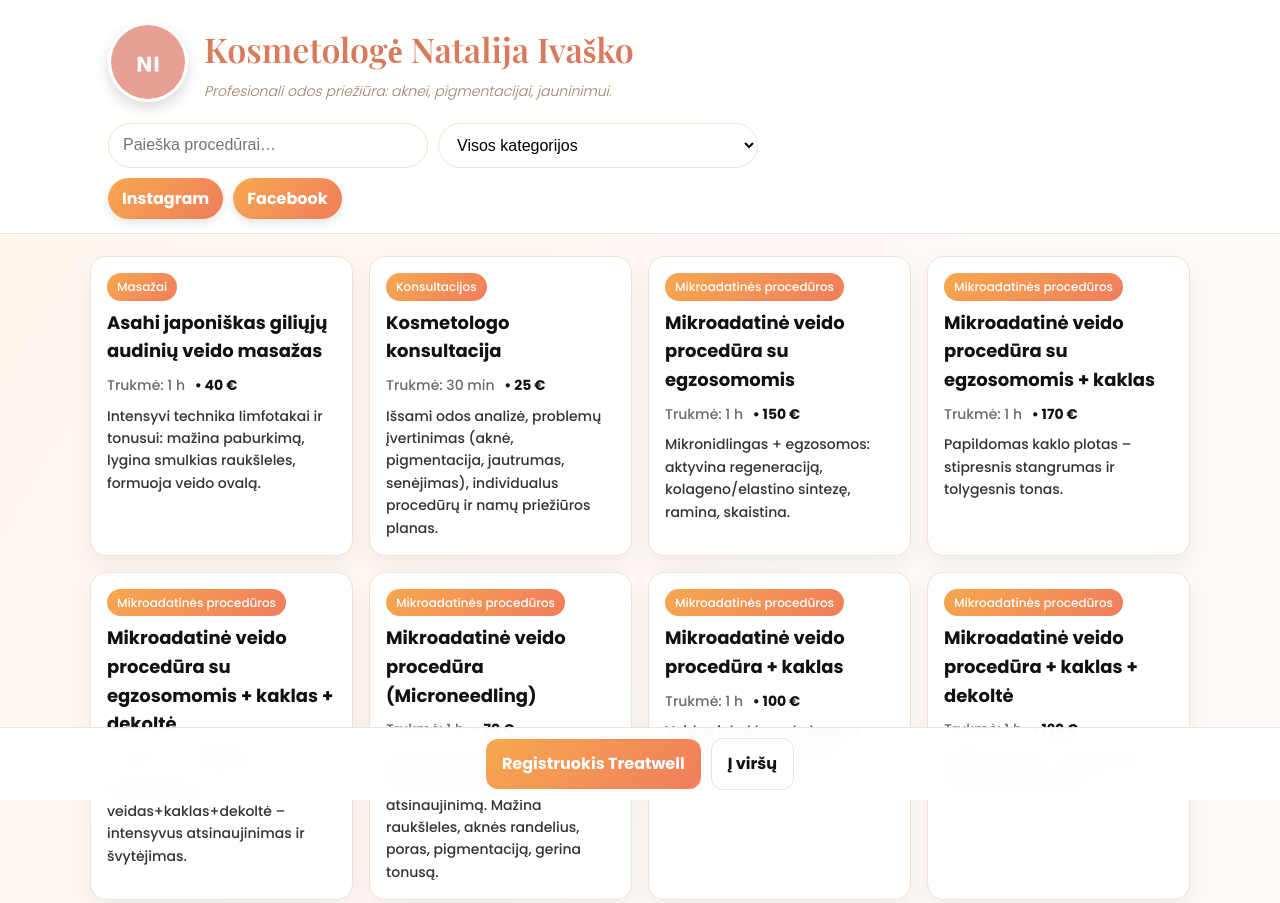
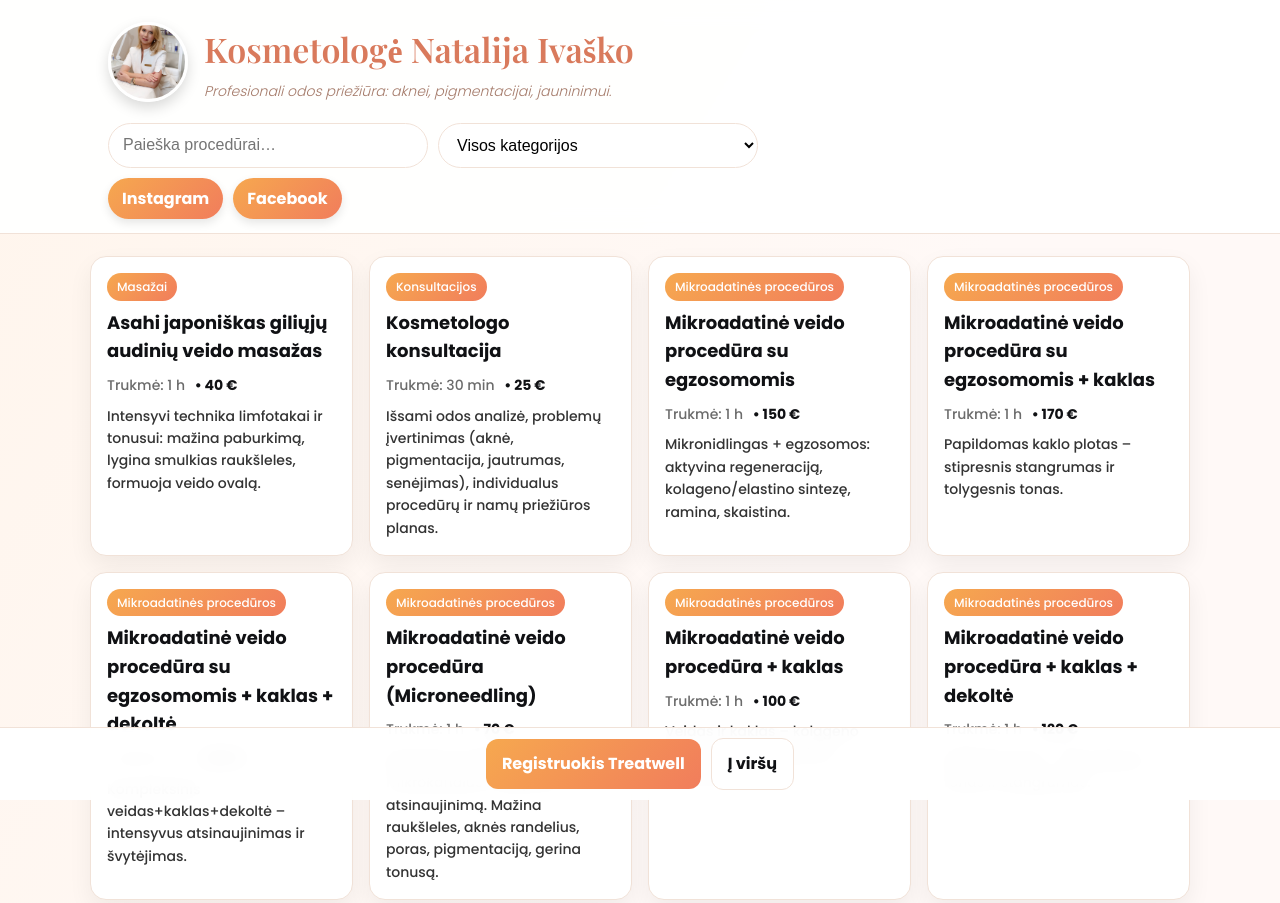
Before and after one commit to natalijaivasko-cmyk/kosmetologas-natalijaivk, a plain HTML site: page index.html in a window 1280 px wide. Shown: the top 903 px of the page. Drawn offline with nearby package versions, Linux system fonts and the light colour scheme.

Commit message:
Update index.html

```diff
--- a/index.html
+++ b/index.html
@@ -52,7 +52,7 @@
   <header>
     <div class="wrap">
       <div class="header-block">
-        <img src="img/natalija.jpg" alt="Kosmetologė Natalija Ivaško" class="avatar">
+        <img src="natalija.jpg" alt="Kosmetologė Natalija Ivaško" class="avatar">
         <div>
           <h1>Kosmetologė Natalija Ivaško</h1>
           <div class="sub">Profesionali odos priežiūra: aknei, pigmentacijai, jauninimui.</div>
```
